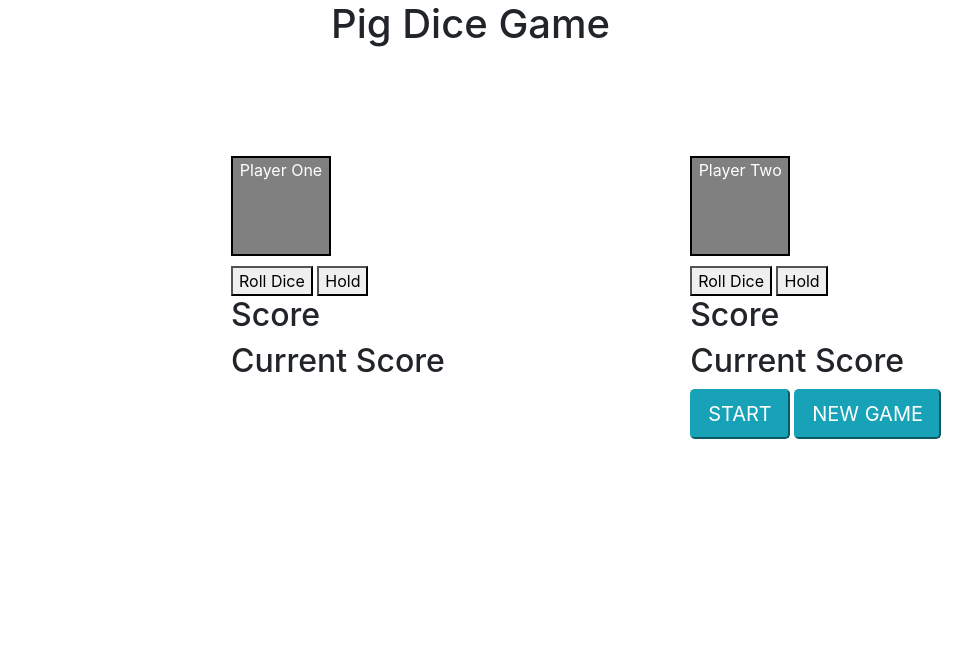
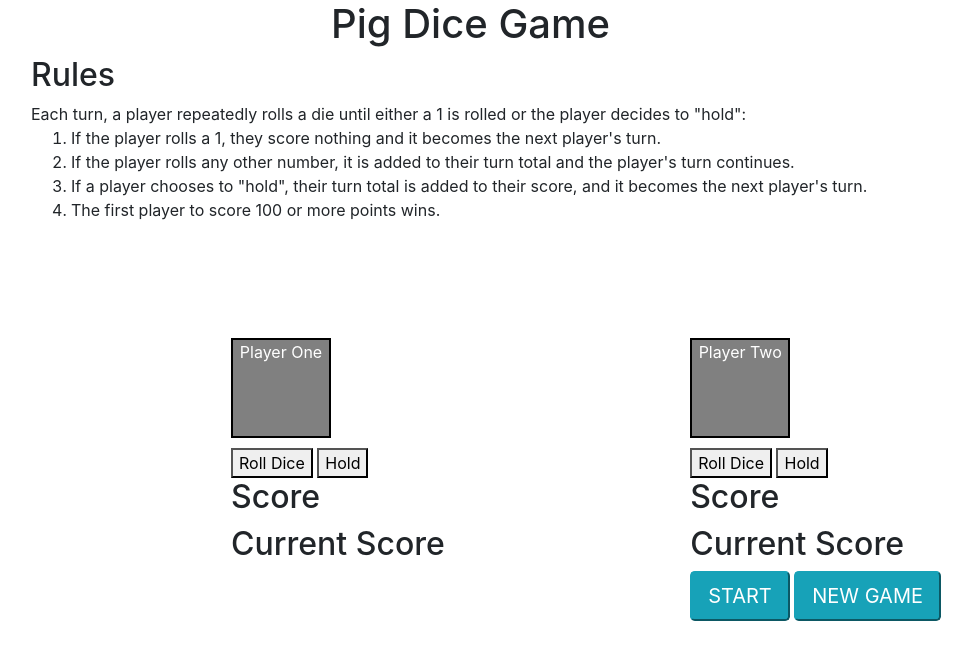
Before and after one commit to ricochieng/Pig-Dice, a plain HTML site: page index.html in a window 1280 px wide. Shown: the whole page, without its empty margins (54-1026 px from the left). Drawn offline with Linux system fonts and the light colour scheme.

Commit message:
The rules section has been added to the header div

```diff
--- a/index.html
+++ b/index.html
@@ -10,6 +10,14 @@
       <div class="container">
         <div id = "header">
           <h1>Pig Dice Game</h1>
+          <h2>Rules</h2>
+          Each turn, a player repeatedly rolls a die until either a 1 is rolled or the player decides to "hold":
+          <ol>
+            <li>If the player rolls a 1, they score nothing and it becomes the next player's turn.</li>
+            <li>If the player rolls any other number, it is added to their turn total and the player's turn continues.</li>
+            <li>If a player chooses to "hold", their turn total is added to their score, and it becomes the next player's turn.</li>
+            <li>The first player to score 100 or more points wins.</li>
+          </ol>
         </div>
 
         <div id = "player1">
--- a/js/app.js
+++ b/js/app.js
@@ -46,13 +46,6 @@ $(document).ready(function() {
   player2 = new Player(false);
   alert("Player 1 starts!");
 });
-
-  $("#new-game").click(function(event) {
-    player1.newGame();
-    player2.newGame();
-    alert("Player 1 starts!");
-    });
-
   $("#new-game").click(function(event) {
     player1.newGame();
     player2.newGame();
```
